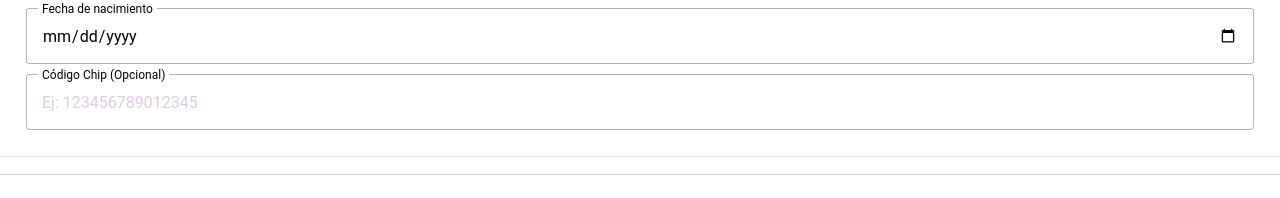
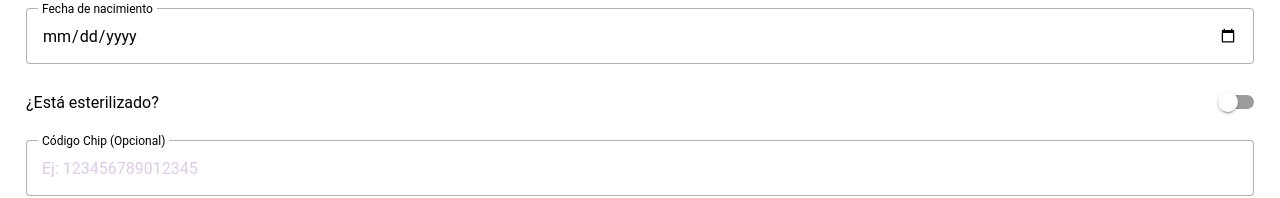
Before and after one commit to Paw-Solutions/GoVet, a React (Vite) app in the folder Frontend/: page /registro-paciente in a window 1280 px wide. Shown: the part 330-528 px from the top of the page. Built offline with nearby package versions, Linux system fonts and the light colour scheme; no server answers.

Commit message:
creado toggle esterilizado

```diff
--- a/Frontend/src/hooks/useRegistroPaciente.ts
+++ b/Frontend/src/hooks/useRegistroPaciente.ts
@@ -10,6 +10,7 @@ export interface FormData {
   color: string;
   fechaNacimiento: string;
   codigo_chip: string;
+  esterilizado: boolean; // Agregar esta línea
 }
 
 export const useRegistroPaciente = () => {
@@ -21,6 +22,7 @@ export const useRegistroPaciente = () => {
     color: "",
     fechaNacimiento: "",
     codigo_chip: "",
+    esterilizado: false, // Agregar esta línea
   });
 
   const [especiesData, setEspeciesData] = useState<any[]>([]);
@@ -166,6 +168,7 @@ export const useRegistroPaciente = () => {
         color: "",
         fechaNacimiento: "",
         codigo_chip: "",
+        esterilizado: false, // Agregar esta línea
       });
       setEspecieQuery("");
       setRazaQuery("");
--- a/Frontend/src/pages/registroPaciente.tsx
+++ b/Frontend/src/pages/registroPaciente.tsx
@@ -21,6 +21,7 @@ import {
   IonText,
   IonRadioGroup,
   IonRadio,
+  IonToggle, // Agregar esta línea
 } from "@ionic/react";
 import "../styles/registroPaciente.css";
 import "../styles/main.css";
@@ -236,6 +237,25 @@ const RegistroPaciente: React.FC = () => {
               </IonCol>
             </IonRow>
 
+            {/* 5.5. Toggle de Esterilización */}
+            <IonRow>
+              <IonCol>
+                <IonItem lines="none">
+                  <IonLabel>¿Está esterilizado?</IonLabel>
+                  <IonToggle
+                    slot="end"
+                    checked={formData.esterilizado || false}
+                    onIonChange={(e) =>
+                      setFormData((prev) => ({
+                        ...prev,
+                        esterilizado: e.detail.checked,
+                      }))
+                    }
+                  />
+                </IonItem>
+              </IonCol>
+            </IonRow>
+
             {/* 6. Código Chip (Opcional) */}
             <IonRow>
               <IonCol>
```
